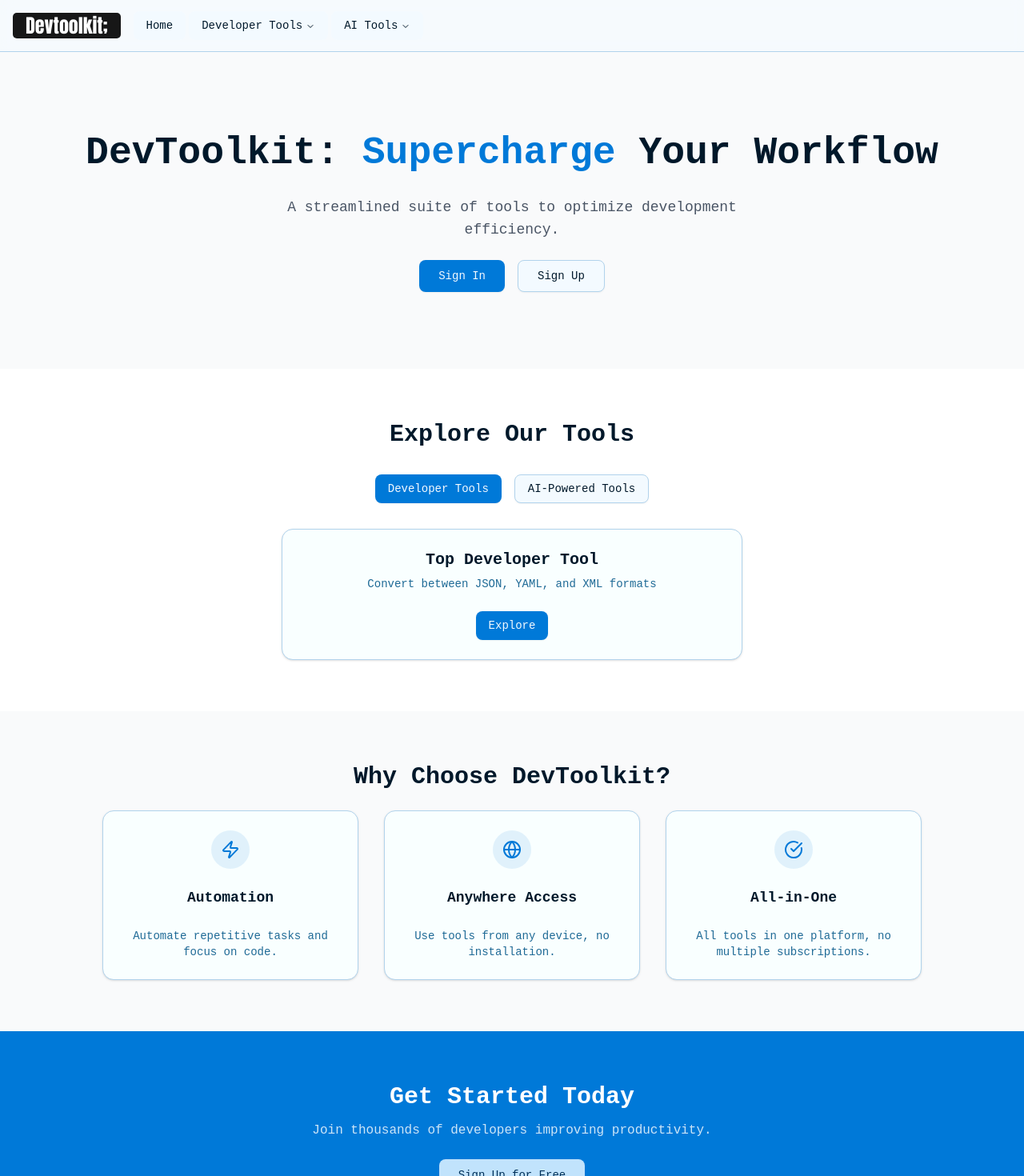
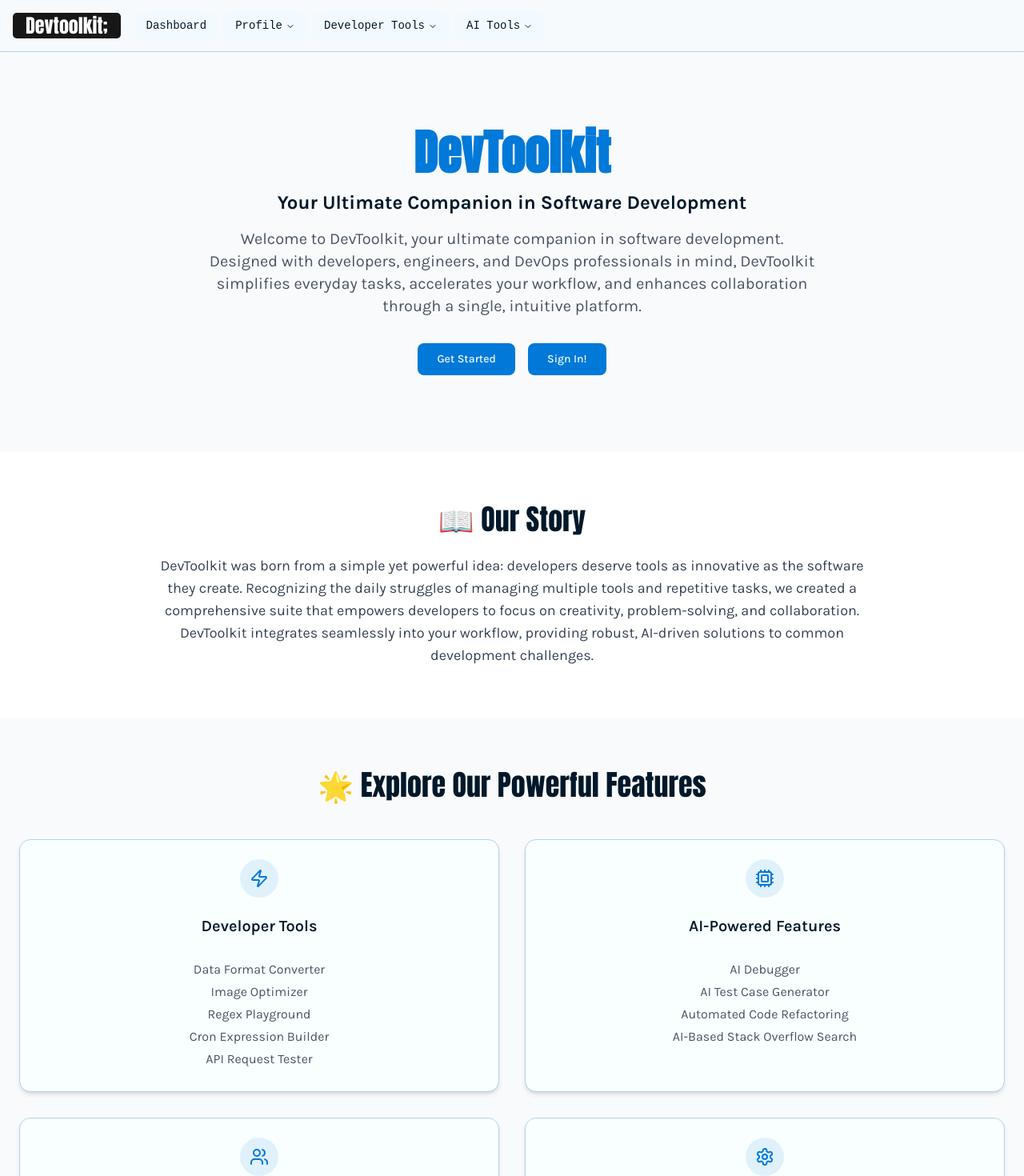
Before and after one commit to Kshitiz-Lall/converse, a React (Vite) app in the folder frontend/: page / in a window 1280 px wide. Shown: the top 1470 px of the page at 80% size. Built offline with nearby package versions, Linux system fonts and the light colour scheme; sample sign-in values are in the browser's storage; a web font is replaced by a local one.

Commit message:
Authentication Added and improved redirect

```diff
--- a/frontend/src/components/layout/NavMenu.tsx
+++ b/frontend/src/components/layout/NavMenu.tsx
@@ -1,5 +1,5 @@
 import * as React from 'react';
-import { Link, useLocation } from 'react-router-dom';
+import { Link, useLocation, useNavigate } from 'react-router-dom';
 
 import {
   NavigationMenu,
@@ -12,16 +12,54 @@ import {
 } from '@/components/ui/navigation-menu';
 
 import { cn } from '@/lib/utils';
-// Import the centralized tool configurations
 import { devTools, aiTools } from '@/routes/index';
-// import { ModeToggle } from '../mode-toggle';
 
 export function NavMenu() {
   const location = useLocation();
+  const navigate = useNavigate();
+
+  // Check for auth_token in both localStorage and sessionStorage
+  const token = localStorage.getItem('auth_token') || sessionStorage.getItem('auth_token');
+
+  const handleLogout = (e: React.MouseEvent<HTMLAnchorElement>) => {
+    e.preventDefault();
+    // Clear the auth_token from both storages
+    localStorage.removeItem('auth_token');
+    sessionStorage.removeItem('auth_token');
+    // Navigate to home after logout
+    navigate('/');
+  };
 
   return (
     <NavigationMenu className="justify-center">
       <NavigationMenuList>
+        {token ? (
+          <>
+            <NavigationMenuItem>
+              <Link to="/dashboard">
+                <NavigationMenuLink
+                  className={navigationMenuTriggerStyle()}
+                  active={location.pathname === '/dashboard'}
+                >
+                  Dashboard
+                </NavigationMenuLink>
+              </Link>
+            </NavigationMenuItem>
+            <NavigationMenuItem>
+              <NavigationMenuTrigger>Profile</NavigationMenuTrigger>
+              <NavigationMenuContent>
+                <ul className="grid w-[400px] gap-3 p-4 md:w-[500px] md:grid-cols-2 lg:w-[600px]">
+                  <ListItem title="Profile" href="/profile">
+                    <div>View and edit your profile</div>
+                  </ListItem>
+                  <ListItem title="Logout" href="#" onClick={handleLogout}>
+                    <div>Logout from your account</div>
+                  </ListItem>
+                </ul>
+              </NavigationMenuContent>
+            </NavigationMenuItem>
+          </>
+        ) : (
           <NavigationMenuItem>
             <Link to="/">
               <NavigationMenuLink
@@ -32,6 +70,7 @@ export function NavMenu() {
               </NavigationMenuLink>
             </Link>
           </NavigationMenuItem>
+        )}
 
         <NavigationMenuItem>
           <NavigationMenuTrigger>Developer Tools</NavigationMenuTrigger>
@@ -74,7 +113,6 @@ export function NavMenu() {
             </ul>
           </NavigationMenuContent>
         </NavigationMenuItem>
-
       </NavigationMenuList>
     </NavigationMenu>
   );
--- a/frontend/src/context/RequireAuth.ts
+++ b/frontend/src/context/RequireAuth.ts
@@ -1,16 +1,23 @@
 import { useNavigate } from 'react-router-dom';
-import React from 'react';
+import React, { useEffect } from 'react';
 
 const RequireAuth = ({ children }: { children: React.ReactElement }) => {
   const navigate = useNavigate();
+
   // Check for token in both localStorage and sessionStorage
   const token = localStorage.getItem('auth_token') || sessionStorage.getItem('auth_token');
   const isAuthenticated = token !== null;
 
-  // Redirect to /signin if the user is not authenticated
+  useEffect(() => {
+    // Redirect to /401 if the user is not authenticated
+    if (!isAuthenticated) {
+      navigate('/401');
+    }
+  }, [navigate, isAuthenticated]);
+
+  // Return early if not authenticated
   if (!isAuthenticated) {
-    navigate('/signin');
-    return null; // Return null or a loading spinner, so nothing renders while redirecting
+    return null; // Return null or a loading spinner while redirecting
   }
 
   return children; // Render children if authenticated
--- a/frontend/src/pages/ApiRequestTesterPage.tsx
+++ b/frontend/src/pages/ApiRequestTesterPage.tsx
@@ -126,7 +126,7 @@ export default function ApiRequestTesterPage() {
       <div className="container mx-auto p-4 py-8">
         <div className="flex items-center justify-between mb-4">
           <Link
-            to="/"
+            to="/dashboard"
             className="flex items-center text-primary hover:text-primary/80 transition-colors"
           >
             <Home className="h-5 w-5 mr-2" />
--- a/frontend/src/pages/DataFormatPage.tsx
+++ b/frontend/src/pages/DataFormatPage.tsx
@@ -23,6 +23,7 @@ import {
   CheckCircle,
   XCircle,
   FileText,
+  LogIn as LoginIcon,
 } from 'lucide-react';
 import { Textarea } from '@/components/ui/textarea';
 import { Alert, AlertDescription } from '@/components/ui/alert';
@@ -47,6 +48,8 @@ export default function DataFormatPage() {
   const [copied, setCopied] = useState(false);
   const [isConverting, setIsConverting] = useState(false);
   const [isFormatting, setIsFormatting] = useState(false);
+
+  const token = localStorage.getItem('auth_token') || sessionStorage.getItem('auth_token');
 
   // Process the conversion
   const handleConvert = async () => {
@@ -269,13 +272,23 @@ export default function DataFormatPage() {
     <div className="min-h-screen">
       <div className="container mx-auto p-4 py-8">
         <div className="flex items-center justify-between mb-8">
+          {token ? (
             <Link
-            to="/"
+              to="/dashboard"
               className="flex items-center text-primary hover:text-primary/80 transition-colors"
             >
               <Home className="h-5 w-5 mr-2" />
               <span>Back to Dashboard</span>
             </Link>
+          ) : (
+            <Link
+              to="/login"
+              className="flex items-center text-primary hover:text-primary/80 transition-colors"
+            >
+              <LoginIcon className="h-5 w-5 mr-2" />
+              <span>Sign In</span>
+            </Link>
+          )}
           <h1 className="text-3xl font-bold text-center">{APP_TEXT.title}</h1>
           <Link
             to="/data-format/docs"
--- a/frontend/src/pages/ImageOptimizerPage.tsx
+++ b/frontend/src/pages/ImageOptimizerPage.tsx
@@ -203,7 +203,7 @@ export default function ImageOptimizerPage() {
       <div className="container mx-auto p-4 py-8">
         <div className="flex items-center justify-between mb-8">
           <Link
-            to="/"
+            to="/dashboard"
             className="flex items-center text-primary hover:text-primary/80 transition-colors"
           >
             <ArrowLeft className="h-5 w-5 mr-2" />
--- a/frontend/src/pages/LandingPage.tsx
+++ b/frontend/src/pages/LandingPage.tsx
@@ -1,262 +1,128 @@
-import React, { useState, useEffect, useRef } from 'react';
+import React from 'react';
 import { Link } from 'react-router-dom';
 import { Button } from '@/components/ui/button';
 import { Card, CardContent, CardDescription, CardHeader, CardTitle } from '@/components/ui/card';
-import { Zap, Globe, CheckCircle } from 'lucide-react';
-import { devTools, aiTools } from '@/routes';
-import { gsap } from 'gsap';
-import { ScrollTrigger } from 'gsap/ScrollTrigger';
+import { Zap, Globe, CheckCircle, Cpu, Users, Settings } from 'lucide-react';
 
-// Register the ScrollTrigger plugin
-gsap.registerPlugin(ScrollTrigger);
-
-const LandingPage = () => {
-  const [activeTab, setActiveTab] = useState('dev');
-
-  const heroRef = useRef(null);
-  const toolsRef = useRef(null);
-  const featuresRef = useRef(null);
-  const ctaRef = useRef(null);
-  const footerRef = useRef(null);
-
-  // Individual feature card refs
-  const featureRefs = useRef<HTMLDivElement[]>([]);
-  featureRefs.current = [];
-
-  const addToFeatureRefs = (el: HTMLDivElement) => {
-    if (el && !featureRefs.current.includes(el)) {
-      featureRefs.current.push(el);
-    }
+const landingPageContent = {
+  intro: 'DevToolkit',
+  subtitle: 'Your Ultimate Companion in Software Development',
+  description:
+    'Welcome to DevToolkit, your ultimate companion in software development. Designed with developers, engineers, and DevOps professionals in mind, DevToolkit simplifies everyday tasks, accelerates your workflow, and enhances collaboration through a single, intuitive platform.',
+  story:
+    'DevToolkit was born from a simple yet powerful idea: developers deserve tools as innovative as the software they create. Recognizing the daily struggles of managing multiple tools and repetitive tasks, we created a comprehensive suite that empowers developers to focus on creativity, problem-solving, and collaboration. DevToolkit integrates seamlessly into your workflow, providing robust, AI-driven solutions to common development challenges.',
+  features: [
+    {
+      icon: Zap,
+      title: 'Developer Tools',
+      items: [
+        'Data Format Converter',
+        'Image Optimizer',
+        'Regex Playground',
+        'Cron Expression Builder',
+        'API Request Tester',
+      ],
+    },
+    {
+      icon: Cpu,
+      title: 'AI-Powered Features',
+      items: [
+        'AI Debugger',
+        'AI Test Case Generator',
+        'Automated Code Refactoring',
+        'AI-Based Stack Overflow Search',
+      ],
+    },
+    {
+      icon: Users,
+      title: 'Project & Collaboration Tools',
+      items: ['Issue & PR Summary Generator', 'Documentation Auto-Generator'],
+    },
+    {
+      icon: Settings,
+      title: 'DevOps & Automation Tools',
+      items: ['Dockerfile Generator & Optimizer', 'CI/CD Config Generator', 'Server Log Analyzer'],
+    },
+  ],
+  modular:
+    "Built on a modular architecture, DevToolkit adapts and expands alongside your project's needs, ensuring you have the tools you require, precisely when you need them. Continually evolving, DevToolkit remains at the forefront of innovation, designed to enhance your productivity at every step.",
+  cta: "Empower your workflow, simplify your tasks, and elevate your team's productivity.",
 };
 
-  useEffect(() => {
-    // Initial animation for hero section when page loads
-    gsap.from(heroRef.current, {
-      opacity: 0,
-      y: 50,
-      duration: 1,
-      ease: 'power4.out',
-    });
-
-    // Tools section animation on scroll
-    gsap.from(toolsRef.current, {
-      opacity: 0,
-      y: 30,
-      duration: 0.8,
-      ease: 'power3.out',
-      scrollTrigger: {
-        trigger: toolsRef.current,
-        start: 'top 80%', // Animation starts when top of element hits 80% down the viewport
-        toggleActions: 'play none none none',
-      },
-    });
-
-    // Features section title animation
-    gsap.from(featuresRef.current, {
-      opacity: 0,
-      y: 30,
-      duration: 0.8,
-      ease: 'power3.out',
-      scrollTrigger: {
-        trigger: featuresRef.current,
-        start: 'top 80%',
-        toggleActions: 'play none none none',
-      },
-    });
-
-    // Individual feature cards with staggered animation
-    featureRefs.current.forEach((feature, index) => {
-      gsap.from(feature, {
-        opacity: 0,
-        y: 40,
-        duration: 0.7,
-        ease: 'power3.out',
-        delay: index * 0.2, // Stagger effect
-        scrollTrigger: {
-          trigger: featuresRef.current,
-          start: 'top 75%',
-          toggleActions: 'play none none none',
-        },
-      });
-    });
-
-    // CTA section animation
-    gsap.from(ctaRef.current, {
-      opacity: 0,
-      y: 30,
-      duration: 0.8,
-      ease: 'power3.out',
-      scrollTrigger: {
-        trigger: ctaRef.current,
-        start: 'top 85%',
-        toggleActions: 'play none none none',
-      },
-    });
-
-    // Footer animation
-    gsap.from(footerRef.current, {
-      opacity: 0,
-      y: 20,
-      duration: 0.8,
-      ease: 'power3.out',
-      scrollTrigger: {
-        trigger: footerRef.current,
-        start: 'top 90%',
-        toggleActions: 'play none none none',
-      },
-    });
-
-    // Clean up ScrollTrigger instances when the component unmounts
-    return () => {
-      ScrollTrigger.getAll().forEach(trigger => trigger.kill());
-    };
-  }, []);
-
-  return (
-    <div className="min-h-screen bg-gray-50">
+const LandingPage = () => (
+  <div className="min-h-screen bg-gray-50 font-tertiary">
     {/* Hero Section */}
-      <div className="container mx-auto px-6 py-24 text-center" ref={heroRef}>
-        <h1 className="text-5xl font-extrabold mb-6 leading-tight">
-          DevToolkit: <span className="text-primary">Supercharge</span> Your Workflow
+    <div className="container mx-auto px-6 py-24 text-center">
+      <h1 className="text-6xl font-secondary text-primary font-extrabold mb-4">
+        {landingPageContent.intro}
       </h1>
-        <p className="text-lg text-gray-600 max-w-xl mx-auto">
-          A streamlined suite of tools to optimize development efficiency.
-        </p>
-        <div className="flex justify-center gap-4 mt-6">
+      <h1 className="text-2xl font-tertiary  font-bold mb-4">{landingPageContent.subtitle}</h1>
+      <p className="text-xl text-gray-600 max-w-3xl mx-auto">{landingPageContent.description}</p>
+      <div className="flex justify-center gap-4 mt-8">
         <Button asChild size="lg">
-            <Link to="/login">Sign In</Link>
+          <Link to="/signup">Get Started</Link>
         </Button>
-          <Button asChild size="lg" variant="outline">
-            <Link to="/signup">Sign Up</Link>
+        <Button asChild size="lg">
+          <Link to="/login">Sign In!</Link>
         </Button>
       </div>
     </div>
 
-      {/* Tools Showcase */}
-      <div className="bg-white py-16" ref={toolsRef}>
-        <div className="container mx-auto px-6">
-          <h2 className="text-3xl font-bold text-center mb-8">Explore Our Tools</h2>
-          <div className="flex justify-center space-x-4 mb-8">
-            <Button
-              variant={activeTab === 'dev' ? 'default' : 'outline'}
-              onClick={() => setActiveTab('dev')}
-            >
-              Developer Tools
-            </Button>
-            <Button
-              variant={activeTab === 'ai' ? 'default' : 'outline'}
-              onClick={() => setActiveTab('ai')}
-            >
-              AI-Powered Tools
-            </Button>
-          </div>
-
-          <div className="flex justify-center">
-            <Card className="w-full max-w-xl p-6 text-center">
-              {activeTab === 'dev' ? (
-                <>
-                  <CardHeader>
-                    <h3 className="text-xl font-semibold">Top Developer Tool</h3>
-                    <CardDescription>{devTools[0]?.description}</CardDescription>
-                  </CardHeader>
-                  <CardContent>
-                    <Button asChild>
-                      <Link to={devTools[0]?.path}>Explore</Link>
-                    </Button>
-                  </CardContent>
-                </>
-              ) : (
-                <>
-                  <CardHeader>
-                    <h3 className="text-xl font-semibold">AI Tool Preview</h3>
-                    <CardDescription>{aiTools[0]?.description}</CardDescription>
-                  </CardHeader>
-                  <CardContent>
-                    <Button asChild>
-                      <Link to={aiTools[0]?.path}>Explore</Link>
-                    </Button>
-                  </CardContent>
-                </>
-              )}
-            </Card>
-          </div>
+    {/* Story Section */}
+    <div className="bg-white py-16">
+      <div className="container mx-auto px-6 text-center">
+        <h2 className="text-4xl font-secondary mb-6">📖 Our Story</h2>
+        <p className="text-lg text-gray-700 max-w-4xl mx-auto">{landingPageContent.story}</p>
       </div>
     </div>
 
     {/* Features Section */}
     <div className="bg-gray-50 py-16">
-        <div className="container mx-auto px-6 text-center" ref={featuresRef}>
-          <h2 className="text-3xl font-bold mb-6">Why Choose DevToolkit?</h2>
-          <div className="flex flex-col md:flex-row justify-center gap-8">
-            <Card className="w-full max-w-xs" ref={addToFeatureRefs}>
+      <div className="container mx-auto px-6">
+        <h2 className="text-4xl font-secondary text-center mb-12">
+          🌟 Explore Our Powerful Features
+        </h2>
+        <div className="grid md:grid-cols-2 gap-8">
+          {landingPageContent.features.map(({ icon: Icon, title, items }) => (
+            <Card key={title} className="shadow-md">
               <CardHeader>
-                <div className="p-3 rounded-full bg-primary/10 w-max mx-auto">
-                  <Zap className="text-primary h-6 w-6" />
+                <div className="p-3 rounded-full bg-primary/10 mx-auto">
+                  <Icon className="text-primary h-6 w-6" />
                 </div>
-                <CardTitle className="text-lg mt-4">Automation</CardTitle>
+                <CardTitle className="text-xl font-tertiary mt-4 text-center">{title}</CardTitle>
               </CardHeader>
-              <CardContent>
-                <CardDescription>Automate repetitive tasks and focus on code.</CardDescription>
+              <CardContent className="text-center">
+                <ul className="text-gray-600">
+                  {items.map(item => (
+                    <li key={item} className="my-1">
+                      {item}
+                    </li>
+                  ))}
+                </ul>
               </CardContent>
             </Card>
-
-            <Card className="w-full max-w-xs" ref={addToFeatureRefs}>
-              <CardHeader>
-                <div className="p-3 rounded-full bg-primary/10 w-max mx-auto">
-                  <Globe className="text-primary h-6 w-6" />
-                </div>
-                <CardTitle className="text-lg mt-4">Anywhere Access</CardTitle>
-              </CardHeader>
-              <CardContent>
-                <CardDescription>Use tools from any device, no installation.</CardDescription>
-              </CardContent>
-            </Card>
-
-            <Card className="w-full max-w-xs" ref={addToFeatureRefs}>
-              <CardHeader>
-                <div className="p-3 rounded-full bg-primary/10 w-max mx-auto">
-                  <CheckCircle className="text-primary h-6 w-6" />
-                </div>
-                <CardTitle className="text-lg mt-4">All-in-One</CardTitle>
-              </CardHeader>
-              <CardContent>
-                <CardDescription>
-                  All tools in one platform, no multiple subscriptions.
-                </CardDescription>
-              </CardContent>
-            </Card>
+          ))}
         </div>
       </div>
     </div>
 
+    {/* Modular Section */}
+    <div className="bg-white py-16 text-center">
+      <div className="container mx-auto px-6">
+        <h2 className="text-4xl font-secondary mb-6">Modular and Scalable</h2>
+        <p className="text-lg text-gray-700 max-w-4xl mx-auto">{landingPageContent.modular}</p>
+      </div>
+    </div>
+
     {/* CTA Section */}
-      <div className="bg-primary text-white py-16 text-center" ref={ctaRef}>
-        <h2 className="text-3xl font-bold">Get Started Today</h2>
-        <p className="text-white/80 max-w-xl mx-auto mt-3 mb-6">
-          Join thousands of developers improving productivity.
-        </p>
+    <div className="bg-primary text-white py-16 text-center">
+      <h2 className="text-4xl font-secondary mb-4">Start Your Journey with DevToolkit Today!</h2>
+      <p className="text-xl mb-6">{landingPageContent.cta}</p>
       <Button asChild size="lg" variant="secondary">
         <Link to="/signup">Sign Up for Free</Link>
       </Button>
     </div>
-
-      {/* Footer */}
-      <footer className="bg-gray-900 text-white py-12" ref={footerRef}>
-        <div className="container mx-auto px-6 text-center">
-          <h3 className="text-lg font-bold">DevToolkit</h3>
-          <p className="text-gray-400 mt-2">Making development simpler.</p>
-          <div className="mt-4 space-x-4">
-            <Link to="/privacy" className="text-gray-400 hover:text-white transition">
-              Privacy Policy
-            </Link>
-            <Link to="/terms" className="text-gray-400 hover:text-white transition">
-              Terms of Service
-            </Link>
-          </div>
-        </div>
-      </footer>
   </div>
 );
-};
 
 export default LandingPage;
--- a/frontend/src/pages/RegexPlaygroundPage.tsx
+++ b/frontend/src/pages/RegexPlaygroundPage.tsx
@@ -286,7 +286,7 @@ export default function RegexPlaygroundPage() {
       <div className="container mx-auto p-4 py-8">
         <div className="flex items-center justify-between mb-8">
           <Link
-            to="/"
+            to="/dashboard"
             className="flex items-center text-primary hover:text-primary/80 transition-colors"
           >
             <Home className="h-5 w-5 mr-2" />
```
Also changed, not shown: frontend/src/routes/index.tsx (+19 -5 lines). Lines whose indentation alone changed are shown as unchanged.
